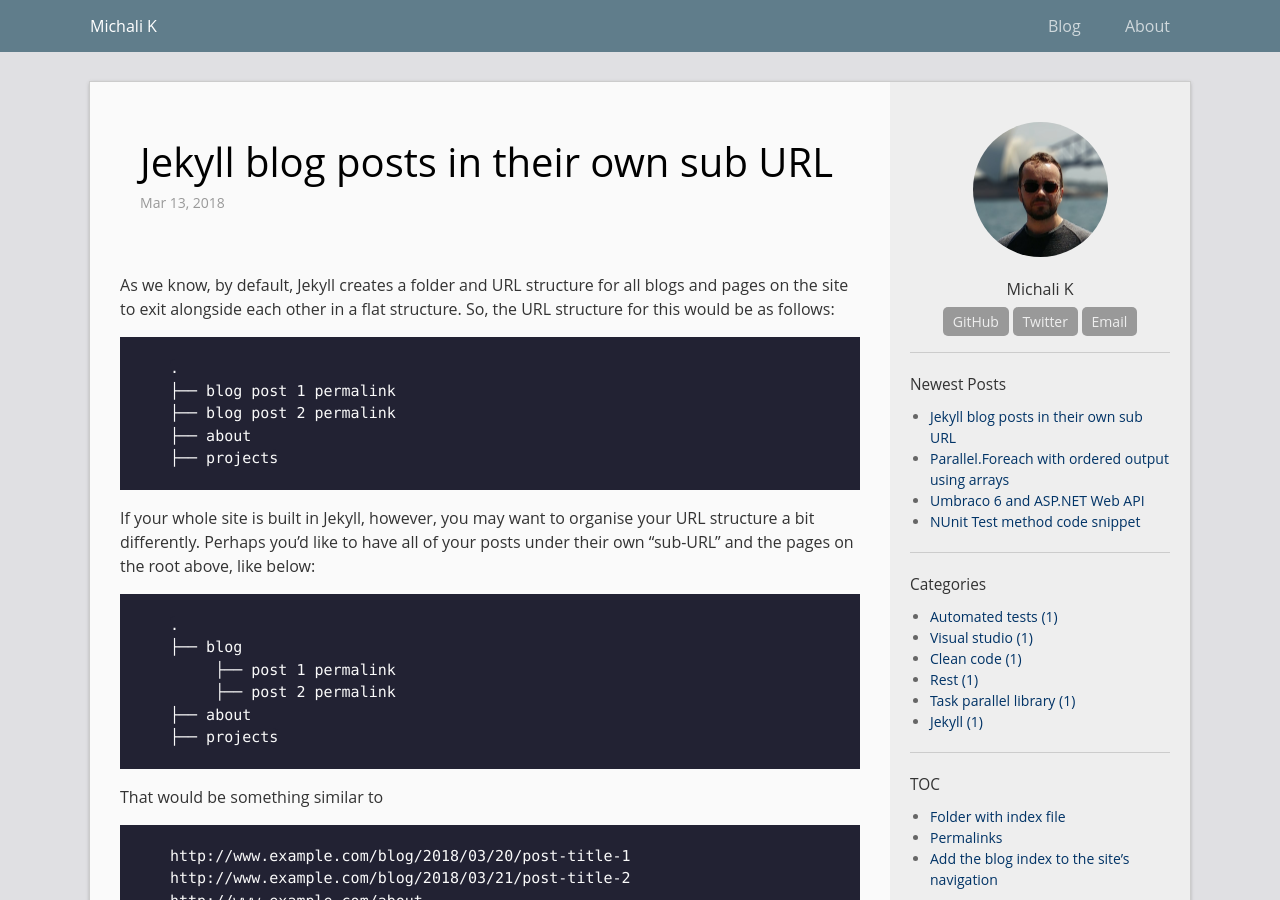
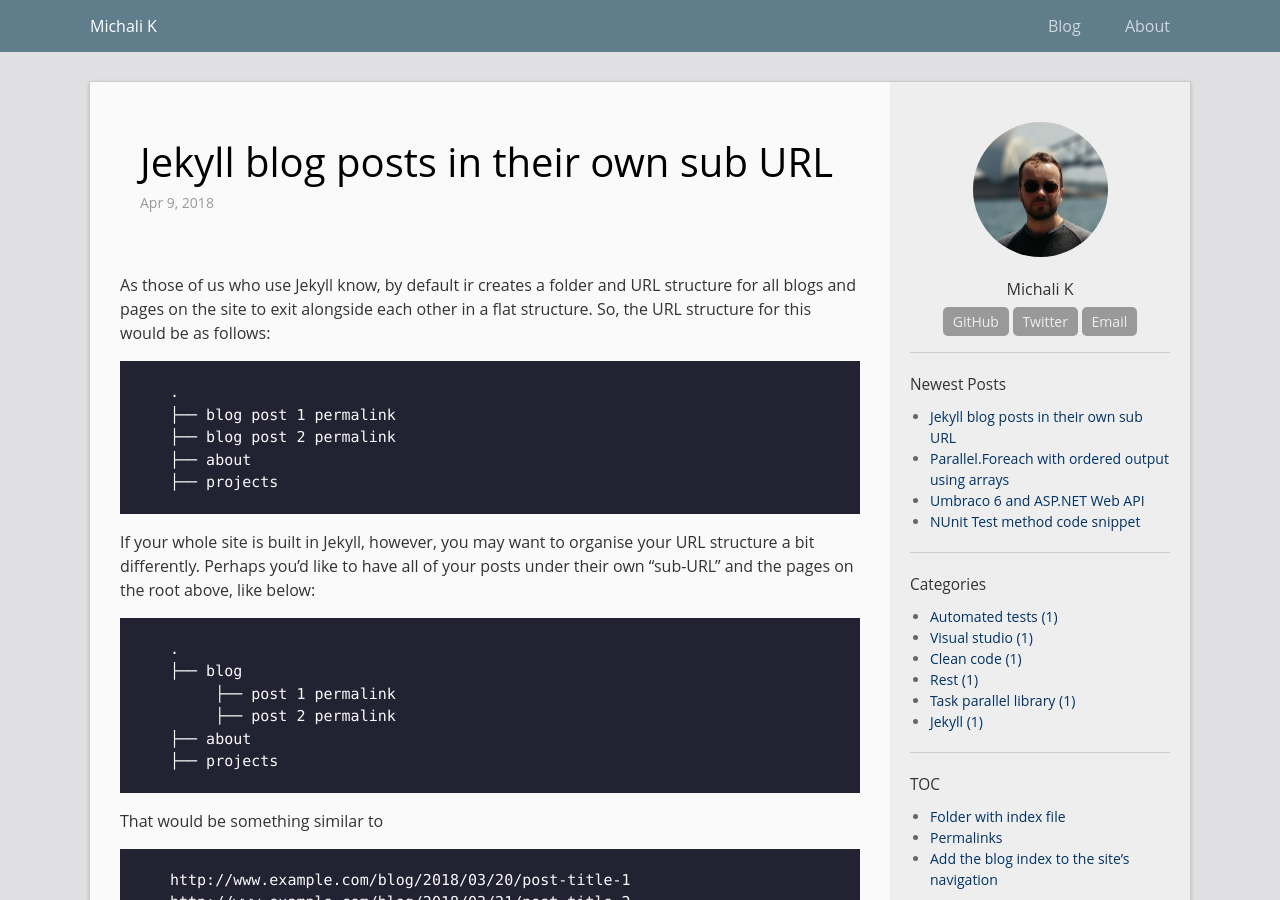
Before and after one commit to michali/blog, a Jekyll site: the page built from _posts/2018-03-13-Jekyll-blog-posts-structure.md, in a window 1280 px wide and 900 px high. Built offline with Jekyll 4.4.1, drawn with Linux system fonts in a browser that asks for light colours; comment, search, counter and statistics services are not loaded.

Commit message:
Added Jekyll blog posts structure

````diff
--- a/_posts/2018-03-13-Jekyll-blog-posts-structure.md
+++ b/_posts/2018-03-13-Jekyll-blog-posts-structure.md
@@ -1,12 +1,13 @@
 ---
 layout: post
 title: "Jekyll blog posts in their own sub URL"
-date: 2018-3-13 00:00
+date: 2018-04-09 00:00
 categories:
 - Jekyll
+comments: true
 excerpt: When rolling out a new blog, you can put all blog posts under their own sub URL.
 ---
-As we know, by default, Jekyll creates a folder and URL structure for all blogs and pages on the site to exit alongside each other in a flat structure. So, the URL structure for this would be as follows:
+As those of us who use Jekyll know, by default ir creates a folder and URL structure for all blogs and pages on the site to exit alongside each other in a flat structure. So, the URL structure for this would be as follows:
 
 ```
 .
````
